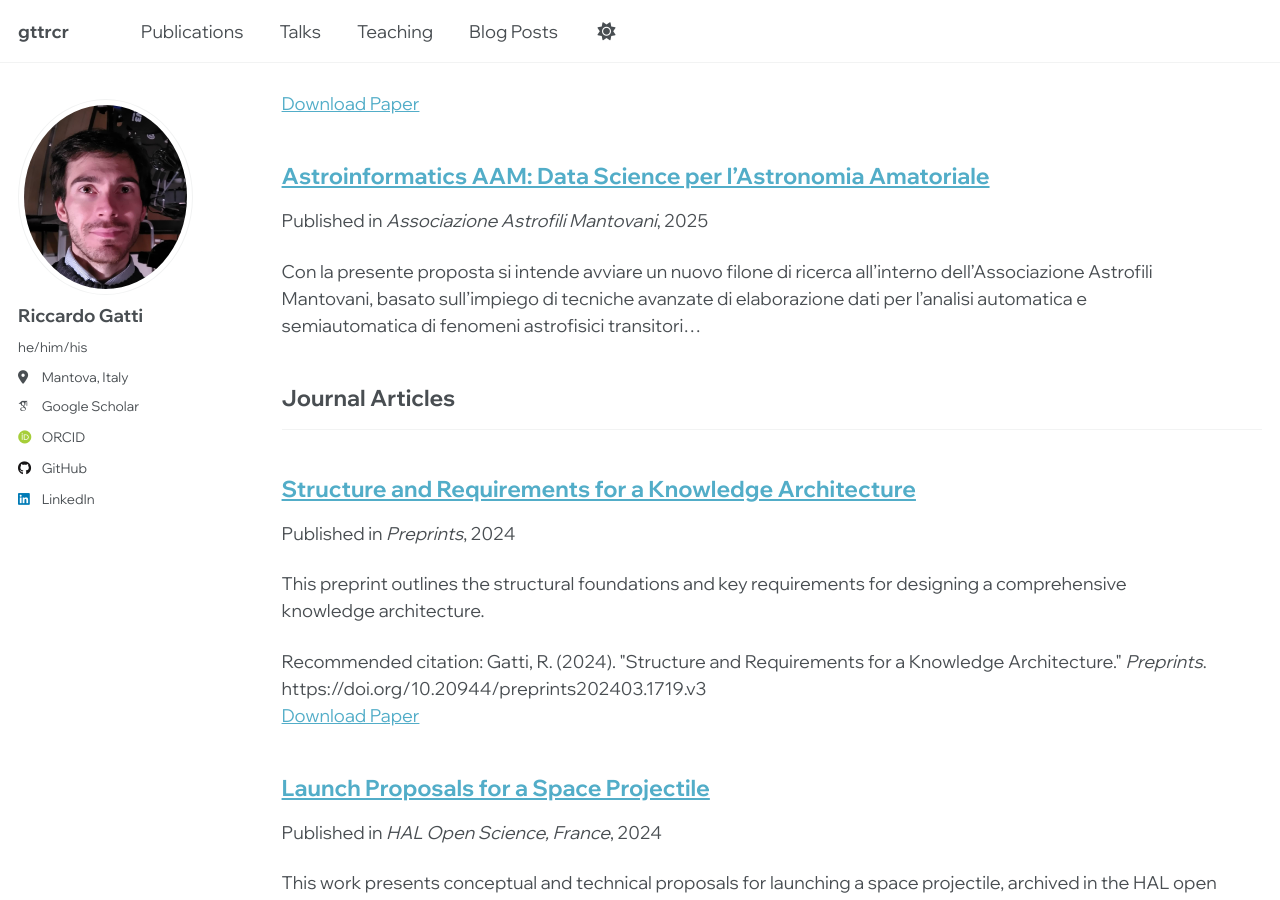
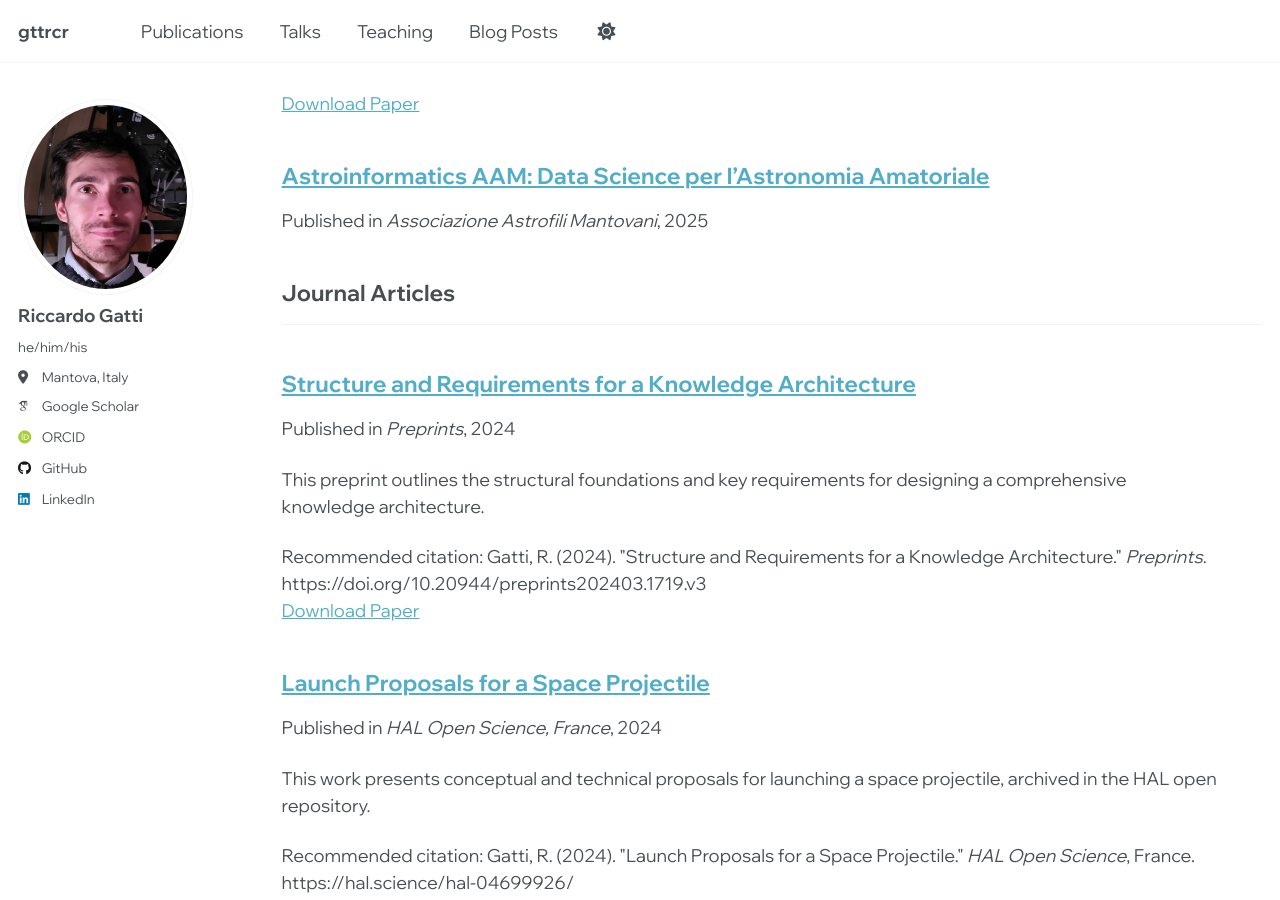
Before and after one commit to gttrcr/I, a Jekyll site: the page built from _pages/publications.html, in a window 1280 px wide and 900 px high, scrolled down 1148 px. Built offline with Jekyll 4.4.1, drawn with Linux system fonts in a browser that asks for light colours; some web fonts are replaced.

Commit message:
fix link

```diff
--- a/_publications/2025-04-01-astroinformatics-aam.md
+++ b/_publications/2025-04-01-astroinformatics-aam.md
@@ -3,11 +3,7 @@
 collection: publications
 category: writings
 permalink: /files/astroinformatics_aam.pdf
-excerpt: 'Con la presente proposta si intende avviare un nuovo filone di ricerca all’interno dell’Associazione Astrofili Mantovani, basato sull’impiego di tecniche avanzate di elaborazione dati per l’analisi automatica e semiautomatica di fenomeni astrofisici transitori...'
+venue: "Associazione Astrofili Mantovani"
 date: 2025-04-01
-venue: "Associazione Astrofili Mantovani"
-# paperurl: '/files/astroinformatics_aam.pdf'
-# slidesurl: 'http://example.com/slides.pdf'  # Slides not available
-# bibtexurl: 'http://example.com/bibtex.bib'  # BibTeX not available
-# citation: 'Gatti, R. (2024). &quot;From Doppler Effect to Black Hole.&quot; <i>HAL Open Science</i>, France. ⟨hal-04699724⟩. https://hal.science/hal-04699724/'
+location: "San Benedetto Po, Italia"
 ---
```
